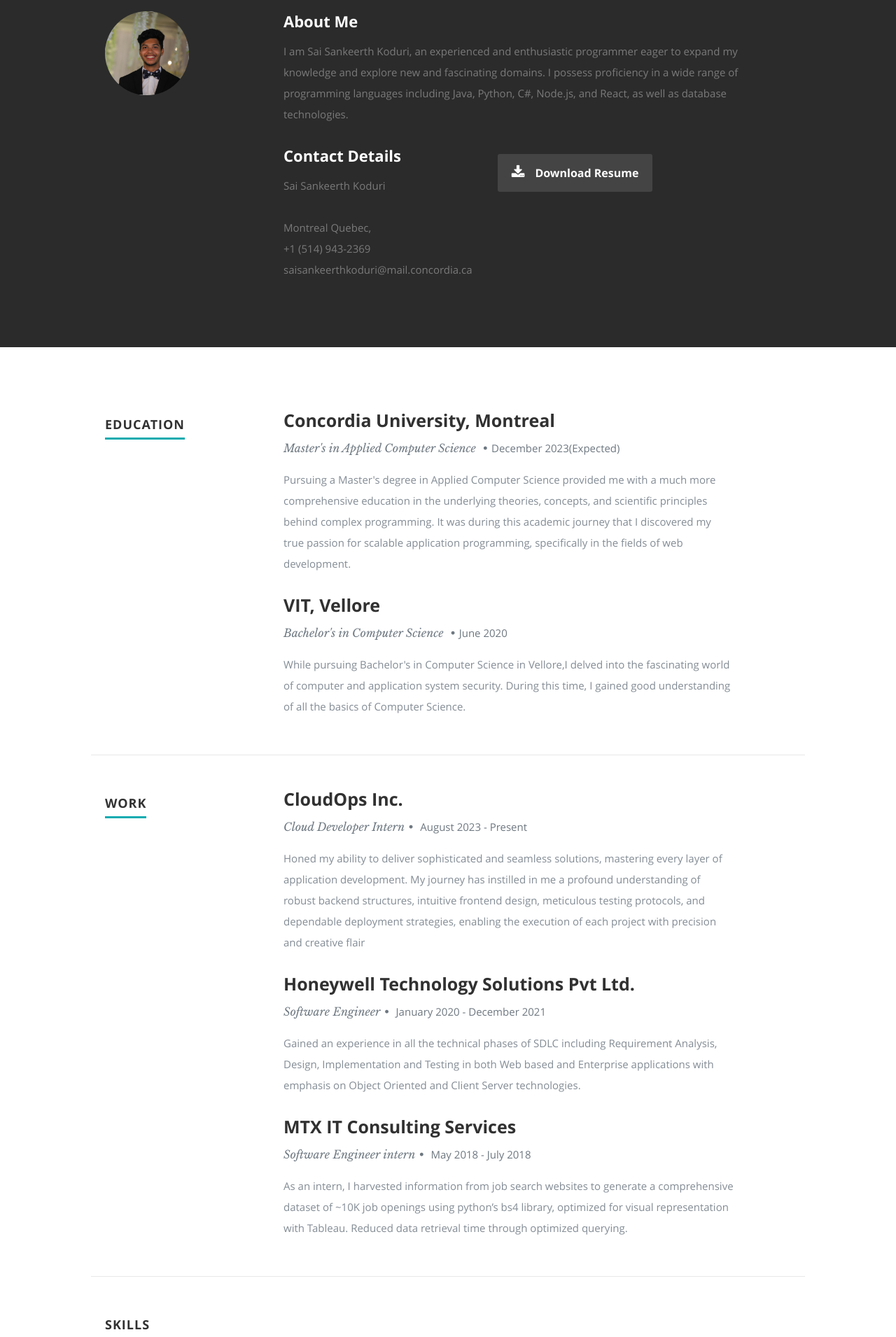
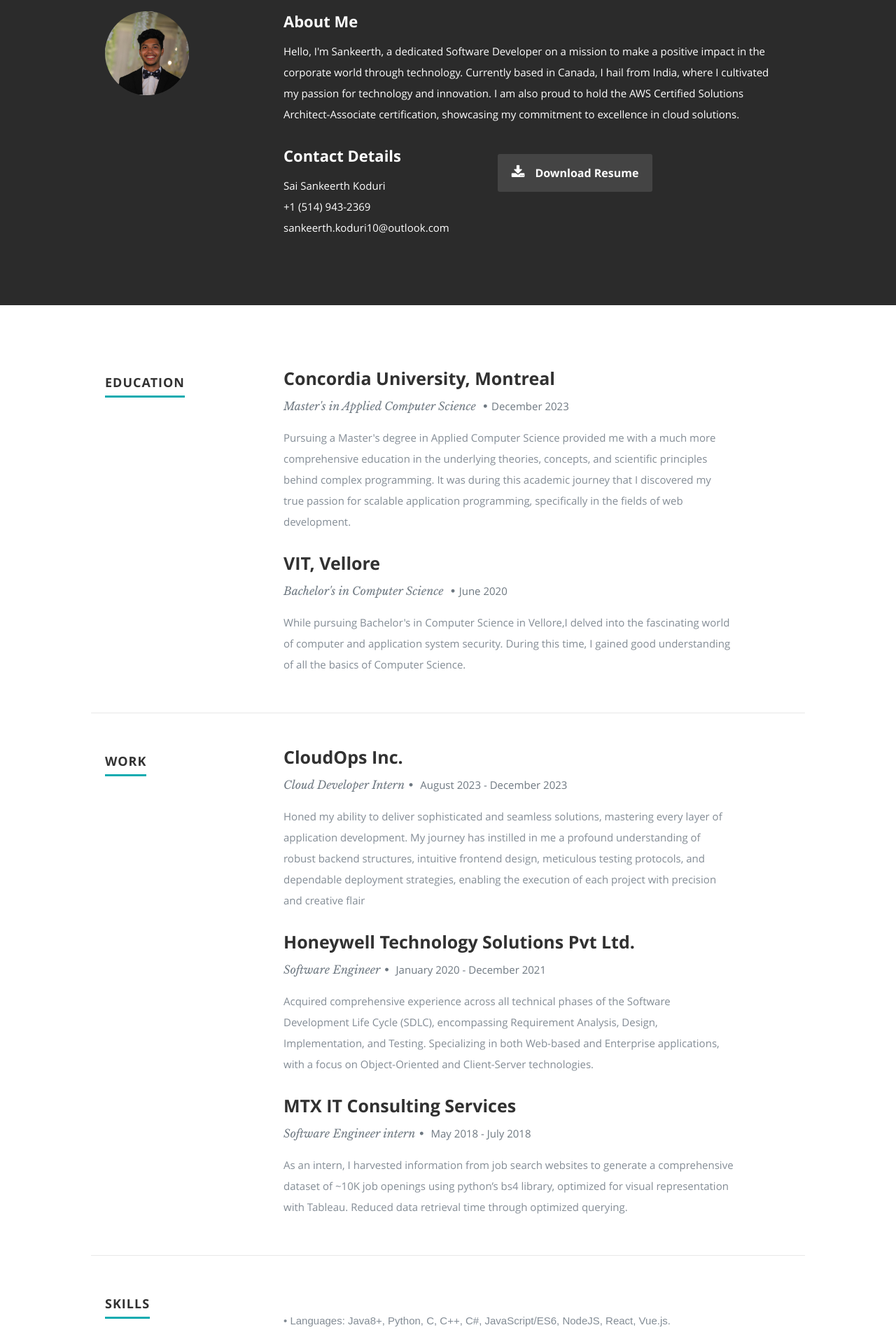
Before and after one commit to Sankeerth10/myPortfolio, a React (Create React App) app: page / in a window 1280 px wide. Shown: the part 880-2790 px from the top of the page at 70% size. Built offline with nearby package versions, Linux system fonts and the light colour scheme.

Commit message:
Update/Version_1.1

```diff
--- a/public/css/default.css
+++ b/public/css/default.css
@@ -87,7 +87,6 @@
    word-wrap: break-word;
 }
 
-blockquote, q { quotes: &#8220 &#8220; }
 
 blockquote:before, blockquote:after,
 q:before, q:after {
@@ -169,7 +168,6 @@
 h4 { font-size: 20px; line-height: 30px; margin-bottom: 6px; }
 h5 { font-size: 18px; line-height: 30px; }
 h6 { font-size: 14px; line-height: 30px; }
-.subheader { }
 
 p { margin: 0 0 30px 0; }
 p img { margin: 0; }
@@ -180,7 +178,7 @@
 
 /* for 'em' and 'strong' tags, font-size and line-height should be same with
 the body tag due to rendering problems in some browsers */
-em { font: 15px/30px 'opensans-italic', sans-serif; }
+em { font: 15px/30px 'opensans', sans-serif; }
 strong, b { font: 15px/30px 'opensans-bold', sans-serif; }
 small { font-size: 11px; line-height: inherit; }
 
@@ -313,8 +311,6 @@
 ul ul li, ul ol li,
 ol ol li, ol ul li { margin-bottom: 6px; }
 li { line-height: 18px; margin-bottom: 12px; }
-ul.large li { }
-li p { }
 
 /* ---------------------------------------------------------------------
 /*  Stats Tab Markup
@@ -444,7 +440,7 @@
    background-color: #E6E8EB;
 	color: #A9ADB2;
 }
-.pagination .prev, .pagination .next {}
+
 
 /*  5. Images  --------------------------------------------------------- */
 
@@ -539,7 +535,6 @@
    margin: 0 0 24px 0;
    border: 0;
    outline: none;
-   vertical-align: middle;
    min-width: 225px;
 	max-width: 100%;
    font-size: 15px;
--- a/public/css/layout.css
+++ b/public/css/layout.css
@@ -231,7 +231,7 @@
 }
 #about p {
     line-height: 30px;
-    color: #7A7A7A;
+    color: #ffffff;
 }
 #about .profile-pic {
     position: relative;
@@ -549,13 +549,15 @@
     padding: 18px
 }
 .portfolio-item .portfolio-item-meta h5 {
-    font: 14px / 21px 'opensans-bold', sans-serif;
-    color: #fff;
+    font: 18px / 21px 'opensans-bold', sans-serif;
+    color: #000000;
+    font-weight: bold;
 }
 .portfolio-item .portfolio-item-meta p {
-    font: 12px / 18px 'opensans-light', sans-serif;
-    color: #c6c7c7;
+    font: 16px / 18px 'opensans-light', sans-serif;
+    color: #000000;
     margin-bottom: 0;
+    font-weight: bold;
 }
 
 /* on hover */
@@ -813,7 +815,6 @@
 /* Hide the slides before the JS is loaded. Avoids image jumping */
 .flexslider .slides > li {
     display: none;
-    -webkit-backface-visibility: hidden;
 }
 /* Suggested container for slide animation setups. Can replace this with your own */
 .flex-container {
@@ -858,7 +859,6 @@
     margin: 0 6px;
     display: inline-block;
     zoom: 1;
-    *display: inline;
 }
 .flex-control-paging li a {
     width: 12px;
@@ -951,7 +951,6 @@
     margin: 12px 0;
     color: #EBEEEE;
     display: inline-block;
-    float: left;
     width: 26%;
 }
 #contact input,
--- a/public/index.html
+++ b/public/index.html
@@ -10,7 +10,7 @@
   <link rel="stylesheet" href="%PUBLIC_URL%/css/layout.css">
   <link rel="stylesheet" href="%PUBLIC_URL%/css/media-queries.css">
   <link rel="stylesheet" href="%PUBLIC_URL%/css/magnific-popup.css">
-  <link rel="icon" type="image/x-icon" href="./images/favicon.png">
+  <link rel="icon" type="image/x-icon" href="./images/favicon1.png">
   <title>Sai Sankeerth|Portfolio</title>
 </head>
 
--- a/public/resumeData.json
+++ b/public/resumeData.json
@@ -1,16 +1,14 @@
 {
   "main": {
     "name": "Sai Sankeerth Koduri",
-    "occupation": "Computer Science graduate at Concordia University, Intern at CloudOps Inc.",
-    "description": "I am a Software Developer with two years of experience, specializing in building a wide range of applications, from small business websites to dynamic and interactive web applications. My passion lies in crafting robust and user-friendly solutions that deliver exceptional user experiences.",
+    "description": "A Computer Science graduate from Concordia University with over 2.5 years of experience. I've worked as a Software Developer at Honeywell Technology Solutions and interned at CloudOps Inc. and MTX Group. My expertise includes building diverse applications, from small business websites to dynamic and interactive web applications. I am passionate about crafting robust and user-friendly solutions that deliver exceptional user experiences",
     "image": "Sankeerth.jpg",
-    "bio": "I am Sai Sankeerth Koduri, an experienced and enthusiastic programmer eager to expand my knowledge and explore new and fascinating domains. I possess proficiency in a wide range of programming languages including Java, Python, C#, Node.js, and React, as well as database technologies.",
+    "bio": "Hello, I'm Sankeerth, a dedicated Software Developer on a mission to make a positive impact in the corporate world through technology. Currently based in Canada, I hail from India, where I cultivated my passion for technology and innovation. I am also proud to hold the AWS Certified Solutions Architect-Associate certification, showcasing my commitment to excellence in cloud solutions.",
     "contactmessage": "Get in touch for further details",
-    "email": "saisankeerthkoduri@mail.concordia.ca",
+    "email": "sankeerth.koduri10@outlook.com",
     "phone": "+1 (514) 943-2369",
     "address": {
-      "city": "Montreal",
-      "state": "Quebec"
+      "country": "Canada"
     },
     "resumedownload": "https://drive.google.com/file/d/1PdH9CQrgpb9aFMCYrqCv_O5ArEMaM7CJ/view",
     "social": [
@@ -32,7 +30,7 @@
       {
         "school": "Concordia University, Montreal",
         "degree": "Master's in Applied Computer Science",
-        "graduated": "December 2023(Expected)",
+        "graduated": "December 2023",
         "description": "Pursuing a Master's degree in Applied Computer Science provided me with a much more comprehensive education in the underlying theories, concepts, and scientific principles behind complex programming. It was during this academic journey that I discovered my true passion for scalable application programming, specifically in the fields of web development."
       },
       {
@@ -46,14 +44,14 @@
       {
         "company": "CloudOps Inc.",
         "title": "Cloud Developer Intern",
-        "years": "August 2023 - Present",
+        "years": "August 2023 - December 2023",
         "description": "Honed my ability to deliver sophisticated and seamless solutions, mastering every layer of application development. My journey has instilled in me a profound understanding of robust backend structures, intuitive frontend design, meticulous testing protocols, and dependable deployment strategies, enabling the execution of each project with precision and creative flair"
       },
       {
         "company": "Honeywell Technology Solutions Pvt Ltd.",
         "title": "Software Engineer",
         "years": "January 2020 - December 2021",
-        "description": "Gained an experience in all the technical phases of SDLC including Requirement Analysis, Design, Implementation and Testing in both Web based and Enterprise applications with emphasis on Object Oriented and Client Server technologies."
+        "description": "Acquired comprehensive experience across all technical phases of the Software Development Life Cycle (SDLC), encompassing Requirement Analysis, Design, Implementation, and Testing. Specializing in both Web-based and Enterprise applications, with a focus on Object-Oriented and Client-Server technologies."
       },
       {
         "company": "MTX IT Consulting Services",
@@ -64,43 +62,25 @@
     ],
     "skills": [
       {
-        "name": "Java"
+        "name": "• Languages: Java8+, Python, C, C++, C#, JavaScript/ES6, NodeJS, React, Vue.js."
       },
       {
-        "name": "Python"
+        "name": "• Frameworks: NestJS, Play, Spring, ExpressJS."
       },
       {
-        "name": "C++"
+        "name": "• Databases: MySQL, PostgreSQL, InfluxDB, Elasticsearch, Redis, MongoDB, Dremio."
       },
       {
-        "name": "C#"
+        "name": "• Visualization tools: Tableau, Grafana, Kibana."
       },
       {
-        "name": "Node JS"
+        "name": "• Testing Tools: Spock, Junit, Mockito, Jest, React testing library."
       },
       {
-        "name": "Database Technologies"
+        "name": "• Methodologies & Deployment: Agile, CI/CD, Git, Docker, Kubernetes."
       },
       {
-        "name": "Tableau"
-      },
-      {
-        "name": "React JS"
-      },
-      {
-        "name": "Vue.JS"
-      },
-      {
-        "name": "PHP"
-      },
-      {
-        "name": "HTML5"
-      },
-      {
-        "name": "JavaScript"
-      },
-      {
-        "name": "CSS"
+        "name": "• Cloud Technologies: AWS Certified Associate Solution Architect (SAA-C03), Azure, GCP."
       }
     ]
   },
--- a/src/App.js
+++ b/src/App.js
@@ -6,7 +6,6 @@
 import Footer from './Components/Footer';
 import About from './Components/About';
 import Resume from './Components/Resume';
-import Contact from './Components/Contact';
 import Testimonials from './Components/Testimonials';
 import Portfolio from './Components/Portfolio';
 
@@ -48,7 +47,6 @@
         <Resume data={this.state.resumeData.resume} />
         <Portfolio data={this.state.resumeData.portfolio} />
         <Testimonials data={this.state.resumeData.testimonials} />
-        <Contact data={this.state.resumeData.main} />
         <Footer data={this.state.resumeData.main} />
       </div>
     );
--- a/src/Components/About.js
+++ b/src/Components/About.js
@@ -31,9 +31,6 @@
                         <h2>Contact Details</h2>
                         <p className="address">
                            <span>{name}</span><br />
-                           <span>{street}<br />
-                              {city} {state}, {zip}
-                           </span><br />
                            <span>{phone}</span><br />
                            <span>{email}</span>
                         </p>
--- a/src/Components/Header.js
+++ b/src/Components/Header.js
@@ -35,7 +35,7 @@
             <div className="row banner">
                <div className="banner-text">
                   <h1 className="responsive-headline">I'm {name}.</h1>
-                  <h3>I'm a {city} based <span>{occupation}</span>. {description}.</h3>
+                  <h3>{description}.</h3>
                   <hr />
                   <ul className="social">
                      {networks}
```
Also changed, not shown: public/images/favicon1.png (added).
